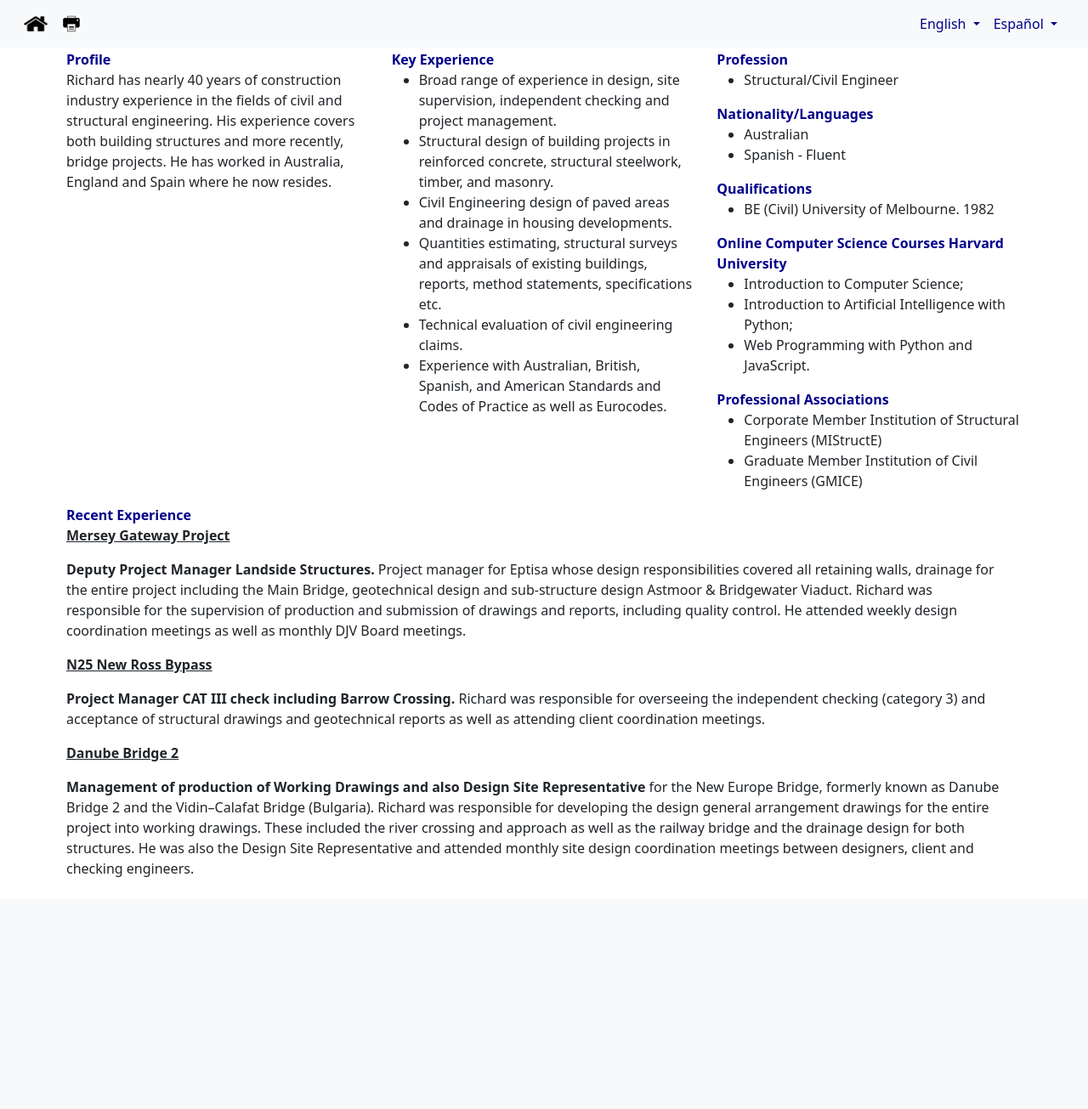
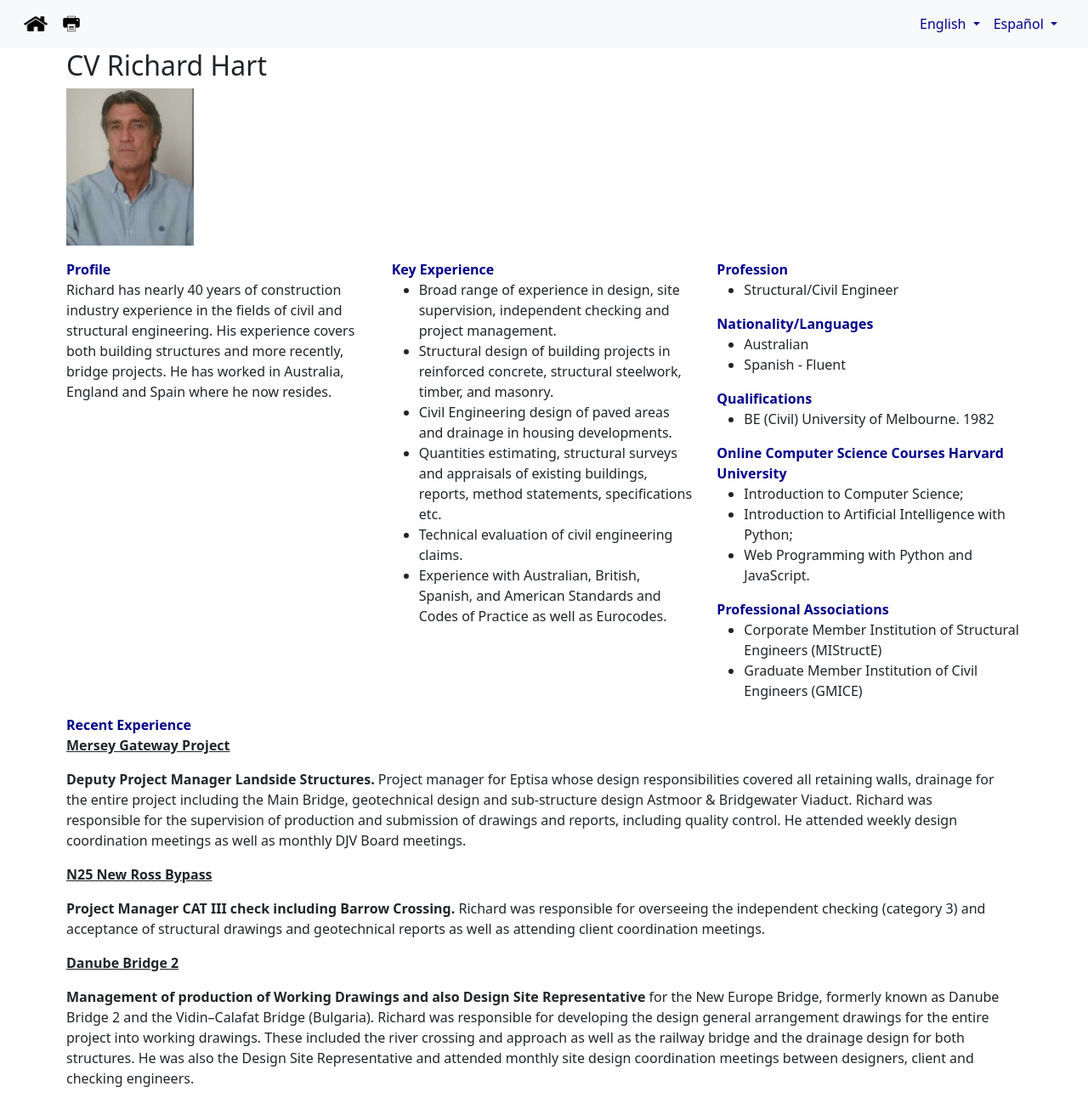
Before and after one commit to RichardDHart/CV, a Django app: page / in a window 1280 px wide. Shown: the whole page at 85% size. Before the commit the page ends 1032 px from the top, so only its background shows below. Run offline with Django 4.2, Linux system fonts and the light colour scheme; some libraries are stand-ins or nearby versions.

Commit message:
first commit

```diff
--- a/cv/rh/templates/rh/index.html
+++ b/cv/rh/templates/rh/index.html
@@ -6,6 +6,19 @@ CV Richard Hart
 {% endblock %}
 
 {% block body %}
+
+<div class="container p-2">
+    <div class="row">
+            <h2>CV Richard Hart</h2>
+    </div>
+        <img
+            title = "Richard Hart yesterday"
+            src="static/rh/rh_foto.jpg"
+            width="150px"
+            alt="RH"
+
+        />
+</div>
 
 <div class="container p-2">
     <div class="row">
```
Also changed, not shown: cv/db.sqlite3.
